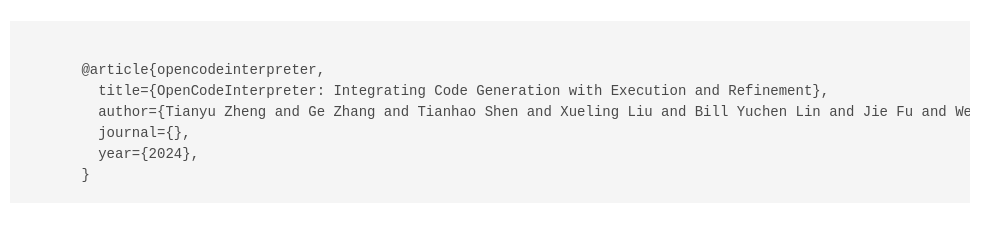
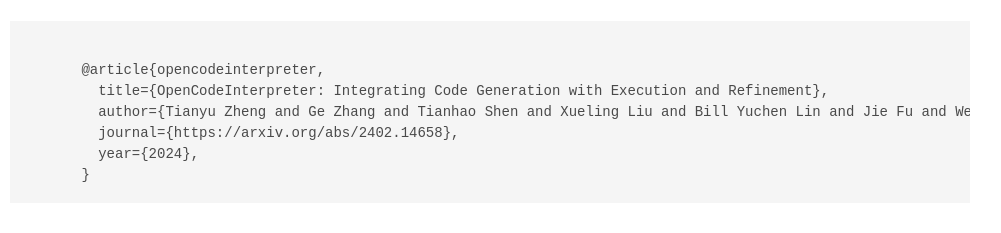
Before and after one commit to OpenCodeInterpreter/opencodeinterpreter.github.io, a plain HTML site: page index.html in a window 1280 px wide. Shown: the part 6477-6710 px from the top of the page, without its empty margins (150-1151 px from the left). Drawn offline with nearby package versions, Linux system fonts and the light colour scheme; a script that the page names is missing; some icons are missing; a web font is replaced by a local one.

Commit message:
Update index.html

```diff
--- a/index.html
+++ b/index.html
@@ -1596,7 +1596,7 @@
       @article{opencodeinterpreter,
         title={OpenCodeInterpreter: Integrating Code Generation with Execution and Refinement},
         author={Tianyu Zheng and Ge Zhang and Tianhao Shen and Xueling Liu and Bill Yuchen Lin and Jie Fu and Wenhu Chen and Xiang Yue},
-        journal={},
+        journal={https://arxiv.org/abs/2402.14658},
         year={2024},
       }
 </code></pre>
```
